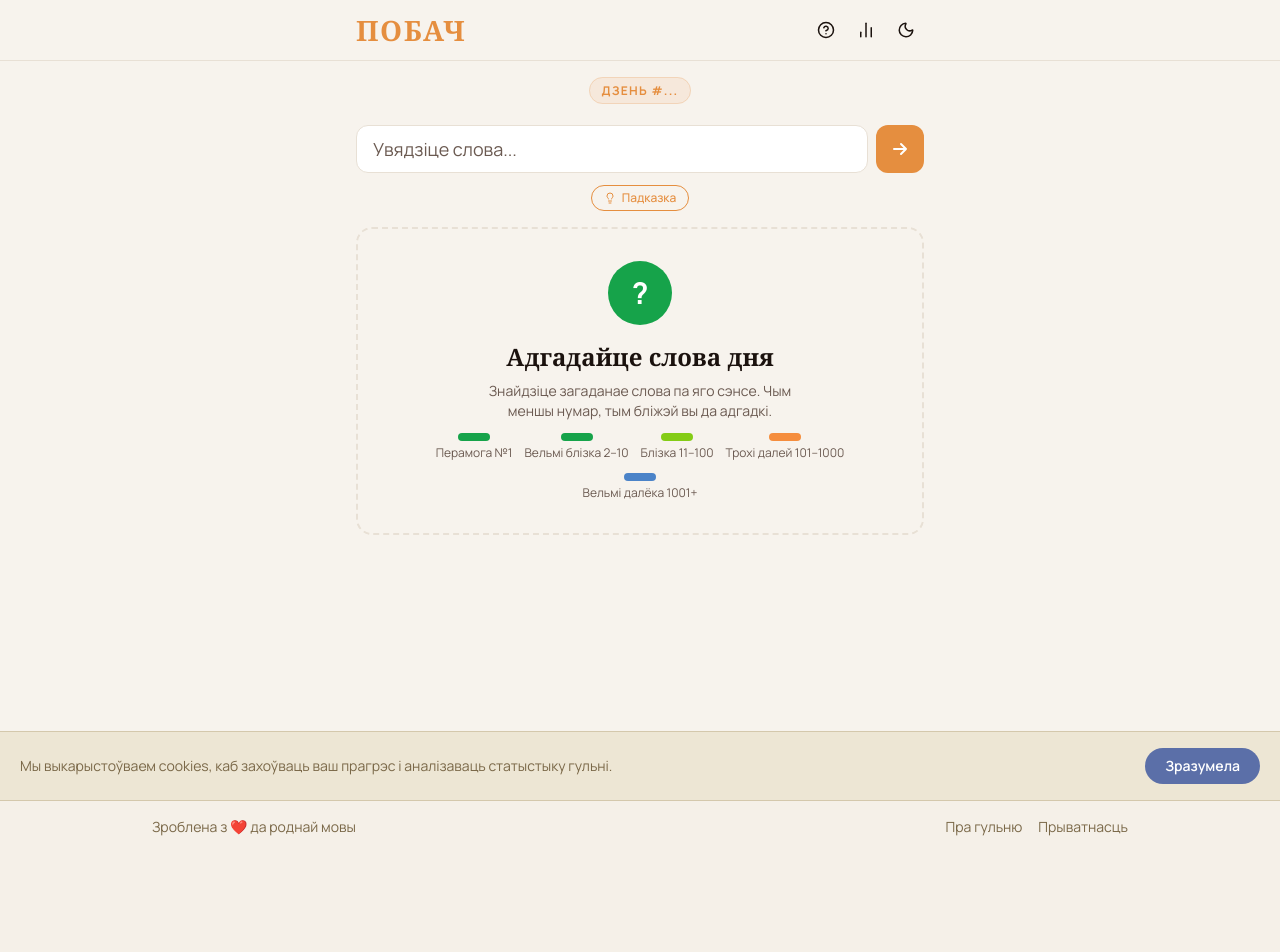
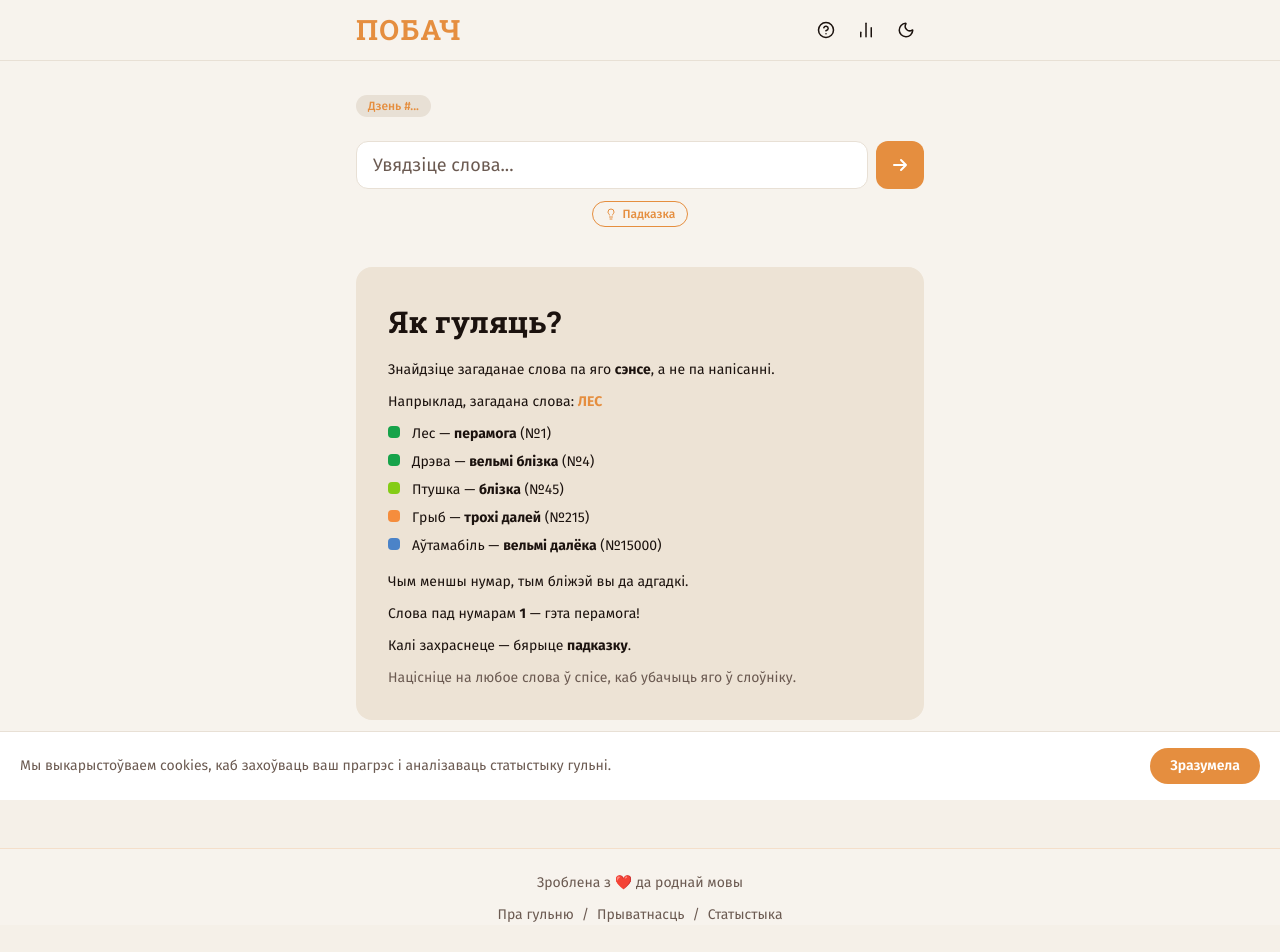
Before and after one commit to alesdrobysh/slovy.games, a Next.js app: page /pobach in a window 1280 px wide. Shown: the top 952 px of the page. Before the commit the page ends 853 px from the top, so only its background shows below. Built offline with nearby package versions, Linux system fonts and the light colour scheme.

Commit message:
eliminate further design discrepancies

```diff
--- a/src/app/globals.css
+++ b/src/app/globals.css
@@ -148,6 +148,16 @@ html.dark .theme-valoshka {
 	--pobach-orange: #e58e3f;
 	--pobach-bg: #f7f3ed;
 	--pobach-dark-bg: #1a1410;
+}
+
+.theme-pobach {
+	font-family: var(--font-fira-sans), sans-serif;
+	color: var(--color-text);
+	background-color: var(--color-bg);
+}
+
+.theme-pobach .font-serif {
+	font-family: var(--font-roboto-slab), serif;
 }
 
 html:not(.dark) .theme-pobach {
--- a/src/app/layout.tsx
+++ b/src/app/layout.tsx
@@ -1,6 +1,6 @@
 import { Analytics } from "@vercel/analytics/react";
 import type { Metadata } from "next";
-import { EB_Garamond, Manrope, Roboto_Slab } from "next/font/google";
+import { EB_Garamond, Fira_Sans, Manrope, Roboto_Slab } from "next/font/google";
 import { BannerProvider } from "@/shared/components/BannerContext";
 import CookieBanner from "@/shared/components/CookieBanner";
 import { ConditionalHubNav } from "@/shared/components/ConditionalHubNav";
@@ -29,6 +29,13 @@ const robotoSlab = Roboto_Slab({
 	display: "swap",
 });
 
+const firaSans = Fira_Sans({
+	subsets: ["latin", "cyrillic"],
+	weight: ["400", "500", "600", "700"],
+	variable: "--font-fira-sans",
+	display: "swap",
+});
+
 export const metadata: Metadata = {
 	title: {
 		template: "%s | Словы",
@@ -52,7 +59,7 @@ export default function RootLayout({
 		<html
 			lang="be"
 			suppressHydrationWarning
-			className={`${manrope.variable} ${ebGaramond.variable} ${robotoSlab.variable}`}
+			className={`${manrope.variable} ${ebGaramond.variable} ${robotoSlab.variable} ${firaSans.variable}`}
 		>
 			<body className="min-h-screen flex flex-col">
 				<script
--- a/src/app/pobach/layout.tsx
+++ b/src/app/pobach/layout.tsx
@@ -1,7 +1,7 @@
 import type { Metadata } from "next";
 
 export const metadata: Metadata = {
-	title: "Побач",
+	title: "Побач - Беларуская гульня ў словы",
 	description:
 		"Здагадайцеся слова па сэнсавай блізкасці. Штодзённая беларуская слоўная гульня.",
 };
--- a/src/app/pobach/page.tsx
+++ b/src/app/pobach/page.tsx
@@ -8,6 +8,7 @@ import GuessCard from "@/games/pobach/components/GuessCard";
 import GuessInput from "@/games/pobach/components/GuessInput";
 import GuessList from "@/games/pobach/components/GuessList";
 import Header from "@/games/pobach/components/Header";
+import Modal from "@/games/pobach/components/Modal";
 import RulesComponent from "@/games/pobach/components/RulesComponent";
 import { useGame } from "@/games/pobach/hooks/useGame";
 
@@ -40,19 +41,19 @@ export default function PobachPage() {
 		<>
 			<AuroraBackground />
 			<main
-				className="min-h-screen pb-20"
+				className="min-h-screen"
 				style={{ background: "var(--color-bg)" }}
 			>
 				<Header onHelpClick={() => setShowHelp(true)} />
 
-				<div className="mx-auto max-w-[600px] px-4 pt-4">
-					<div className="text-center mb-6">
+				<div className="flex flex-col mx-auto max-w-[600px] w-full px-4 pt-8 pb-20 gap-y-6">
+					<div>
 						<span
-							className="text-xs font-bold tracking-widest uppercase rounded-full px-3 py-1"
+							className="text-xs rounded-full px-3 py-1"
 							style={{
-								background: "var(--color-accent-subtle)",
+								background: "var(--color-border)",
 								color: "var(--color-accent)",
-								border: "1px solid var(--color-accent-border)",
+								fontWeight: 500,
 							}}
 						>
 							Дзень #{dayIndex !== null ? dayIndex + 1 : "..."}
@@ -83,7 +84,25 @@ export default function PobachPage() {
 								guessCount={guesses.length}
 							/>
 
-							{guesses.length === 0 && !error && <RulesComponent inline />}
+							{guesses.length === 0 && !error && (
+								<div
+									className="rounded-2xl p-8"
+									style={{ background: "var(--color-bg-card)" }}
+								>
+									<h2
+										className="font-serif mb-4"
+										style={{
+											fontFamily: "var(--font-roboto-slab), serif",
+											fontSize: "30px",
+											fontWeight: 700,
+											color: "var(--color-text)",
+										}}
+									>
+										Як гуляць?
+									</h2>
+									<RulesComponent />
+								</div>
+							)}
 
 							{guesses.length > 0 && (
 								<>
@@ -97,7 +116,11 @@ export default function PobachPage() {
 					)}
 				</div>
 
-				{showHelp && <RulesComponent inline={false} />}
+				{showHelp && (
+					<Modal title="Як гуляць?" onClose={() => setShowHelp(false)}>
+						<RulesComponent />
+					</Modal>
+				)}
 
 				{showGiveUp && (
 					<GiveUpModal
--- a/src/app/valoshka/layout.tsx
+++ b/src/app/valoshka/layout.tsx
@@ -1,7 +1,7 @@
 import type { Metadata } from "next";
 
 export const metadata: Metadata = {
-	title: "Валошка",
+	title: "Валошка — Слоўная гульня",
 	description:
 		"Складайце словы з 7 прапанаваных літар. Штодзённая беларуская слоўная гульня.",
 };
--- a/src/games/pobach/components/Header.tsx
+++ b/src/games/pobach/components/Header.tsx
@@ -56,7 +56,7 @@ export default function Header({ onHelpClick }: { onHelpClick?: () => void }) {
 						</button>
 					)}
 					<Link
-						href="/stats"
+						href="/pobach/stats"
 						aria-label="Статыстыка"
 						className="w-9 h-9 flex items-center justify-center rounded-full hover:bg-[var(--border)] transition-colors text-[var(--text)]"
 					>
--- a/src/games/valoshka/components/HeaderWithInspector.tsx
+++ b/src/games/valoshka/components/HeaderWithInspector.tsx
@@ -54,7 +54,7 @@ export function HeaderWithInspector({ displayDate, currentDate }: Props) {
 					<div className="flex items-baseline gap-3 flex-1">
 						{/* biome-ignore lint/a11y/useKeyWithClickEvents: hidden dev trigger */}
 						<h1
-							className="text-3xl tracking-tight"
+							className="text-[32px] tracking-tight"
 							style={{
 								fontFamily: "var(--font-eb-garamond), serif",
 								color: "var(--cornflower)",
@@ -89,7 +89,7 @@ export function HeaderWithInspector({ displayDate, currentDate }: Props) {
 					<div className="flex-1 flex justify-end items-center gap-3">
 						<YesterdayModal currentDate={currentDate} />
 						<a
-							href="/stats"
+							href="/valoshka/stats"
 							style={{
 								color: "var(--text-muted)",
 								textDecoration: "none",
--- a/src/shared/components/BottomBanner.tsx
+++ b/src/shared/components/BottomBanner.tsx
@@ -12,6 +12,7 @@ interface BottomBannerProps {
 	instant?: boolean;
 	role?: "status" | "alert";
 	focusOnShow?: boolean;
+	themeClass?: string;
 }
 
 export function BottomBanner({
@@ -23,6 +24,7 @@ export function BottomBanner({
 	instant = false,
 	role,
 	focusOnShow = false,
+	themeClass = "",
 }: BottomBannerProps) {
 	const buttonRef = useRef<HTMLButtonElement>(null);
 	const prevFocusRef = useRef<HTMLElement | null>(null);
@@ -51,7 +53,7 @@ export function BottomBanner({
 			role={role}
 			aria-label={ariaLabel}
 			aria-hidden={!isVisible}
-			className={`fixed bottom-0 left-0 right-0 z-40 transition-all duration-300 ${isVisible ? "translate-y-0 opacity-100 visible" : "translate-y-full opacity-0 invisible"}`}
+			className={`${themeClass} fixed bottom-0 left-0 right-0 z-40 transition-all duration-300 ${isVisible ? "translate-y-0 opacity-100 visible" : "translate-y-full opacity-0 invisible"}`}
 		>
 			<div className="w-full bg-[var(--card)] border-t border-[var(--border)] px-5 py-4 flex items-center justify-between gap-4">
 				<p className="text-sm text-[var(--text-muted)] flex-1">{message}</p>
--- a/src/shared/components/CookieBanner.tsx
+++ b/src/shared/components/CookieBanner.tsx
@@ -1,6 +1,7 @@
 "use client";
 
 import { useEffect } from "react";
+import { usePathname } from "next/navigation";
 import { useBannerSlot } from "@/shared/components/BannerContext";
 import { BottomBanner } from "@/shared/components/BottomBanner";
 import { useAnalytics } from "@/shared/lib/analytics";
@@ -8,6 +9,13 @@ import { useAnalytics } from "@/shared/lib/analytics";
 export default function CookieBanner() {
 	const { hasConsented, giveConsent } = useAnalytics();
 	const { isVisible, isPreempted, show, dismiss } = useBannerSlot("cookie", 1);
+	const pathname = usePathname();
+
+	const themeClass = pathname?.startsWith("/pobach")
+		? "theme-pobach"
+		: pathname?.startsWith("/valoshka")
+			? "theme-valoshka"
+			: "";
 
 	useEffect(() => {
 		if (hasConsented === false) show();
@@ -24,6 +32,7 @@ export default function CookieBanner() {
 			}}
 			isVisible={isVisible}
 			instant={isPreempted}
+			themeClass={themeClass}
 		/>
 	);
 }
--- a/src/shared/components/Footer.tsx
+++ b/src/shared/components/Footer.tsx
@@ -1,37 +1,58 @@
+"use client";
+
 import Link from "next/link";
+import { usePathname } from "next/navigation";
 
 export function Footer() {
+	const pathname = usePathname();
+
+	const isPobach = pathname?.startsWith("/pobach");
+	const isValoshka = pathname?.startsWith("/valoshka");
+	const themeClass = isPobach ? "theme-pobach" : isValoshka ? "theme-valoshka" : "";
+
+	if (isPobach) {
+		return (
+			<footer
+				className={`${themeClass} w-full border-t pt-6 mt-12 mb-8 text-center text-sm`}
+				style={{
+					borderColor: "color-mix(in srgb, var(--color-accent) 20%, transparent)",
+					color: "var(--color-text-muted)",
+				}}
+			>
+				<p className="mb-3">Зроблена з ❤️ да роднай мовы</p>
+				<nav className="flex justify-center flex-wrap">
+					<span className="flex items-center">
+						<Link href="/pobach/about" style={{ color: "var(--color-text-muted)", textDecoration: "none" }}>
+							Пра гульню
+						</Link>
+					</span>
+					<span className="flex items-center">
+						<span className="mx-2">/</span>
+						<Link href="/pobach/privacy" style={{ color: "var(--color-text-muted)", textDecoration: "none" }}>
+							Прыватнасць
+						</Link>
+					</span>
+					<span className="flex items-center">
+						<span className="mx-2">/</span>
+						<Link href="/pobach/stats" style={{ color: "var(--color-text-muted)", textDecoration: "none" }}>
+							Статыстыка
+						</Link>
+					</span>
+				</nav>
+			</footer>
+		);
+	}
+
+	if (isValoshka) {
+		return null;
+	}
+
 	return (
-		<footer
-			className="w-full border-t mt-auto"
-			style={{
-				borderColor: "var(--color-border)",
-			}}
-		>
+		<footer className="w-full border-t mt-auto" style={{ borderColor: "var(--color-border)" }}>
 			<div className="mx-auto flex max-w-5xl items-center justify-between px-4 py-4 sm:px-6 text-xs sm:text-sm">
 				<span style={{ color: "var(--color-text-muted)" }}>
 					Зроблена з ❤️ да роднай мовы
 				</span>
-				<div className="flex gap-4">
-					<Link
-						href="/pobach/about"
-						style={{
-							color: "var(--color-text-muted)",
-							textDecoration: "none",
-						}}
-					>
-						Пра гульню
-					</Link>
-					<Link
-						href="/pobach/privacy"
-						style={{
-							color: "var(--color-text-muted)",
-							textDecoration: "none",
-						}}
-					>
-						Прыватнасць
-					</Link>
-				</div>
 			</div>
 		</footer>
 	);
```
